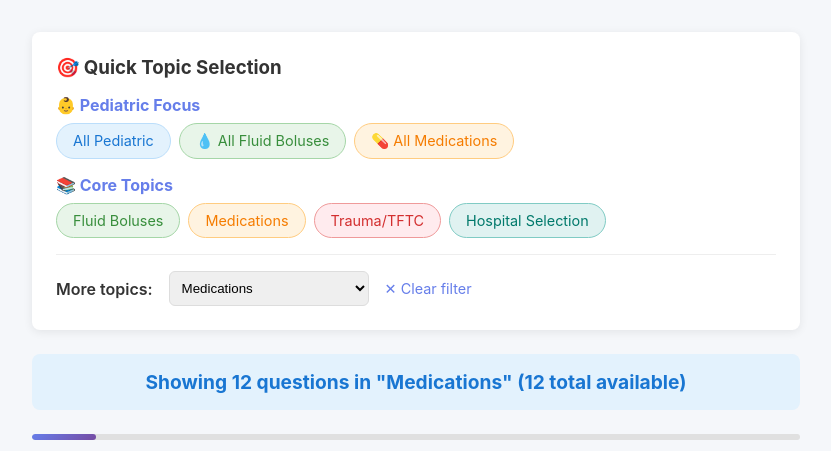
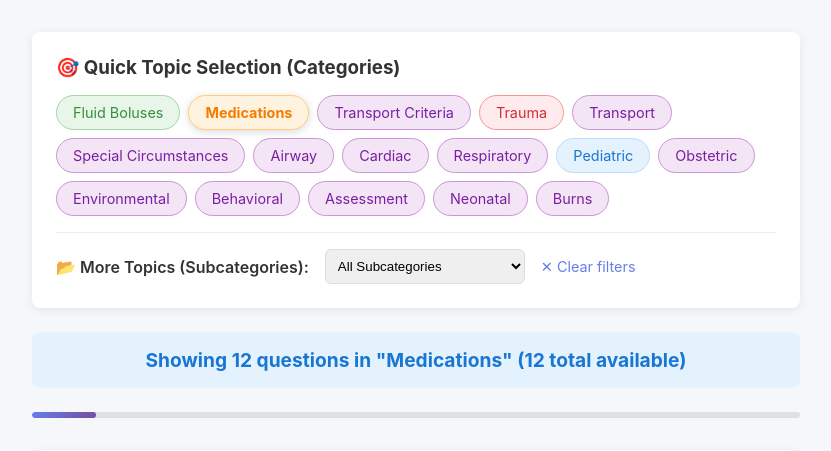
Before and after one commit to megatonnage/ems-learning-platform, a Flask app: page /quiz?category=Medications in a window 1280 px wide. Shown: the part 61-512 px from the top of the page, without its empty margins (224-1055 px from the left). Run offline with Flask 3, Linux system fonts and the light colour scheme; a user stored in the database is signed in; tables that the repository leaves empty hold one stand-in row (values such as "Sample post").

Commit message:
Reorganize quiz topic selection UI
- Quick Topic Selection now shows Categories (dynamic from database)
- More Topics dropdown now shows Subcategories
- Categories displayed as colored buttons
- Subcategories in dropdown for finer filtering
- Clear filters link when either filter is active

```diff
--- a/app.py
+++ b/app.py
@@ -204,9 +204,13 @@ def quiz():
             unique_questions.append(q)
     questions = unique_questions
 
-    # Get available categories for filter UI
+    # Get available categories for Quick Topic Selection
     categories = db.session.query(Question.category).distinct().all()
     categories = [c[0] for c in categories if c[0]]
+
+    # Get available subcategories for More Topics dropdown
+    subcategories = db.session.query(Question.subcategory).distinct().all()
+    subcategories = [s[0] for s in subcategories if s[0]]
 
     # Get total count before limiting
     total_available = len(questions)
@@ -219,8 +223,8 @@ def quiz():
         questions = questions[:10]
 
     return render_template('quiz.html', questions=questions, user=user,
-                         categories=categories, selected_category=category,
-                         selected_subcategory=subcategory,
+                         categories=categories, subcategories=subcategories,
+                         selected_category=category, selected_subcategory=subcategory,
                          total_available=total_available)
 
 @app.route('/submit_answer', methods=['POST'])
--- a/templates/quiz.html
+++ b/templates/quiz.html
@@ -203,40 +203,26 @@
     <div class="container">
         <!-- Quick Topic Filters -->
         <div class="quick-filters" style="margin-bottom: 1.5rem; padding: 1.5rem; background: white; border-radius: 8px; box-shadow: 0 2px 10px rgba(0,0,0,0.08);">
-            <h3 style="margin-bottom: 1rem; color: #333;">🎯 Quick Topic Selection</h3>
+            <h3 style="margin-bottom: 1rem; color: #333;">🎯 Quick Topic Selection (Categories)</h3>
 
-            <!-- Pediatric Topics -->
-            <div style="margin-bottom: 1rem;">
-                <strong style="color: #667eea; display: block; margin-bottom: 0.5rem;">👶 Pediatric Focus</strong>
-                <div style="display: flex; gap: 0.5rem; flex-wrap: wrap;">
-                    <a href="/quiz?category=Pediatric" class="topic-btn" style="padding: 8px 16px; background: #e3f2fd; color: #1976d2; border-radius: 20px; text-decoration: none; font-size: 0.9rem; border: 1px solid #bbdefb;">All Pediatric</a>
-                    <a href="/quiz?category=Fluid+Boluses" class="topic-btn" style="padding: 8px 16px; background: #e8f5e9; color: #388e3c; border-radius: 20px; text-decoration: none; font-size: 0.9rem; border: 1px solid #a5d6a7;">💧 All Fluid Boluses</a>
-                    <a href="/quiz?category=Medications" class="topic-btn" style="padding: 8px 16px; background: #fff3e0; color: #f57c00; border-radius: 20px; text-decoration: none; font-size: 0.9rem; border: 1px solid #ffcc80;">💊 All Medications</a>
-                </div>
+            <!-- Categories -->
+            <div style="display: flex; gap: 0.5rem; flex-wrap: wrap; margin-bottom: 1rem;">
+                {% for cat in categories %}
+                <a href="/quiz?category={{ cat }}" class="topic-btn" style="padding: 8px 16px; background: {% if cat == 'Pediatric' %}#e3f2fd{% elif cat == 'Medications' %}#fff3e0{% elif cat == 'Fluid Boluses' %}#e8f5e9{% elif cat == 'Trauma' %}#ffebee{% else %}#f3e5f5{% endif %}; color: {% if cat == 'Pediatric' %}#1976d2{% elif cat == 'Medications' %}#f57c00{% elif cat == 'Fluid Boluses' %}#388e3c{% elif cat == 'Trauma' %}#d32f2f{% else %}#7b1fa2{% endif %}; border-radius: 20px; text-decoration: none; font-size: 0.9rem; border: 1px solid {% if cat == 'Pediatric' %}#bbdefb{% elif cat == 'Medications' %}#ffcc80{% elif cat == 'Fluid Boluses' %}#a5d6a7{% elif cat == 'Trauma' %}#ef9a9a{% else %}#ce93d8{% endif %}; {% if cat == selected_category %}font-weight: bold; box-shadow: 0 2px 8px rgba(0,0,0,0.15);{% endif %}">{{ cat }}</a>
+                {% endfor %}
             </div>
 
-            <!-- Core Topics -->
-            <div style="margin-bottom: 1rem;">
-                <strong style="color: #667eea; display: block; margin-bottom: 0.5rem;">📚 Core Topics</strong>
-                <div style="display: flex; gap: 0.5rem; flex-wrap: wrap;">
-                    <a href="/quiz?category=Fluid+Boluses" class="topic-btn" style="padding: 8px 16px; background: #e8f5e9; color: #388e3c; border-radius: 20px; text-decoration: none; font-size: 0.9rem; border: 1px solid #a5d6a7;">Fluid Boluses</a>
-                    <a href="/quiz?category=Medications" class="topic-btn" style="padding: 8px 16px; background: #fff3e0; color: #f57c00; border-radius: 20px; text-decoration: none; font-size: 0.9rem; border: 1px solid #ffcc80;">Medications</a>
-                    <a href="/quiz?category=Trauma" class="topic-btn" style="padding: 8px 16px; background: #ffebee; color: #d32f2f; border-radius: 20px; text-decoration: none; font-size: 0.9rem; border: 1px solid #ef9a9a;">Trauma/TFTC</a>
-                    <a href="/quiz?category=Transport" class="topic-btn" style="padding: 8px 16px; background: #e0f2f1; color: #00796b; border-radius: 20px; text-decoration: none; font-size: 0.9rem; border: 1px solid #80cbc4;">Hospital Selection</a>
-                </div>
-            </div>
-
-            <!-- All Categories Dropdown -->
+            <!-- Subcategories Dropdown -->
             <form method="GET" action="/quiz" style="display: flex; gap: 1rem; flex-wrap: wrap; align-items: center; margin-top: 1rem; padding-top: 1rem; border-top: 1px solid #eee;">
-                <label style="font-weight: 600; color: #333;">More topics:</label>
-                <select name="category" onchange="this.form.submit()" style="padding: 8px; border-radius: 6px; border: 1px solid #ddd; min-width: 200px;">
-                    <option value="all">All Categories</option>
-                    {% for cat in categories %}
-                    <option value="{{ cat }}" {% if cat == selected_category %}selected{% endif %}>{{ cat }}</option>
+                <label style="font-weight: 600; color: #333;">📂 More Topics (Subcategories):</label>
+                <select name="subcategory" onchange="this.form.submit()" style="padding: 8px; border-radius: 6px; border: 1px solid #ddd; min-width: 200px;">
+                    <option value="all">All Subcategories</option>
+                    {% for sub in subcategories %}
+                    <option value="{{ sub }}" {% if sub == selected_subcategory %}selected{% endif %}>{{ sub }}</option>
                     {% endfor %}
                 </select>
-                {% if selected_category != 'all' %}
-                <a href="/quiz" style="color: #667eea; text-decoration: none; font-size: 0.9rem;">✕ Clear filter</a>
+                {% if selected_category != 'all' or selected_subcategory != 'all' %}
+                <a href="/quiz" style="color: #667eea; text-decoration: none; font-size: 0.9rem;">✕ Clear filters</a>
                 {% endif %}
             </form>
         </div>
```
